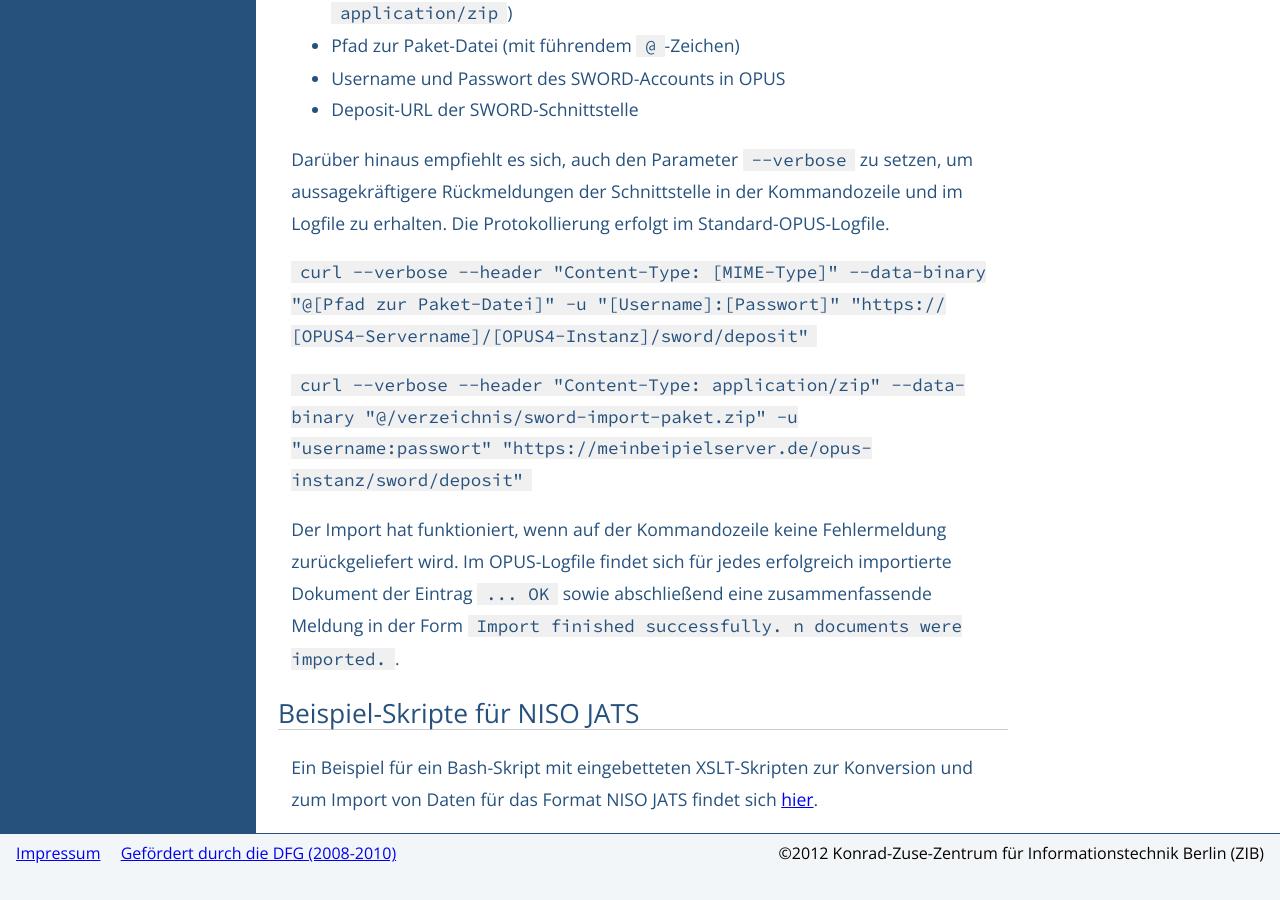
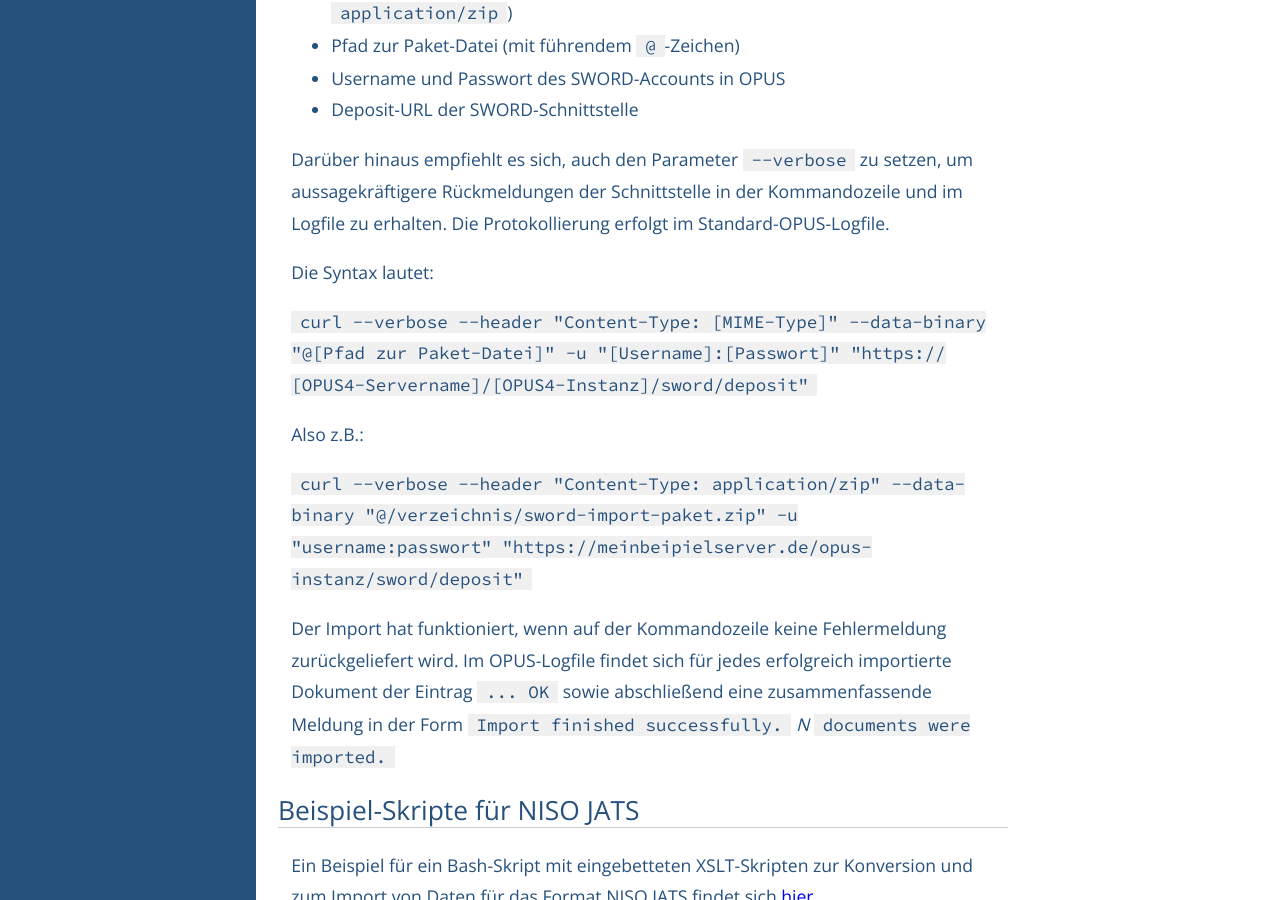
Before and after one commit to OPUS4/userdoc, a Jekyll site: the page built from import/sword.md, in a window 1280 px wide and 900 px high, scrolled down 4864 px. Built offline with Jekyll 4.4.1, drawn with Linux system fonts in a browser that asks for light colours; before the commit the page ends 5738 px from its top, so only the background shows below that; some of the changed text lies outside the part shown.

Commit message:
Some smaller corrections

```diff
--- a/import/sword.md
+++ b/import/sword.md
@@ -195,11 +195,15 @@ Beim Aufruf von cURL sind mindestens diese Parameter anzugeben:
 
 Darüber hinaus empfiehlt es sich, auch den Parameter `--verbose` zu setzen, um aussagekräftigere Rückmeldungen der Schnittstelle in der Kommandozeile und im Logfile zu erhalten. Die Protokollierung erfolgt im Standard-OPUS-Logfile.
 
+Die Syntax lautet:
+
 `curl --verbose --header "Content-Type: [MIME-Type]" --data-binary "@[Pfad zur Paket-Datei]" -u "[Username]:[Passwort]" "https:// [OPUS4-Servername]/[OPUS4-Instanz]/sword/deposit"`
+
+Also z.B.:
 
 `curl --verbose --header "Content-Type: application/zip" --data-binary "@/verzeichnis/sword-import-paket.zip" -u "username:passwort" "https://meinbeipielserver.de/opus-instanz/sword/deposit"`
 
-Der Import hat funktioniert, wenn auf der Kommandozeile keine Fehlermeldung zurückgeliefert wird. Im OPUS-Logfile findet sich für jedes erfolgreich importierte Dokument der Eintrag `... OK` sowie abschließend eine zusammenfassende Meldung in der Form `Import finished successfully. n documents were imported.`.
+Der Import hat funktioniert, wenn auf der Kommandozeile keine Fehlermeldung zurückgeliefert wird. Im OPUS-Logfile findet sich für jedes erfolgreich importierte Dokument der Eintrag `... OK` sowie abschließend eine zusammenfassende Meldung in der Form `Import finished successfully.` *N* `documents were imported.`
 
 
 ## Beispiel-Skripte für NISO JATS
```
Also changed, not shown: other parts of import/sword.md (+1 -1 lines).
